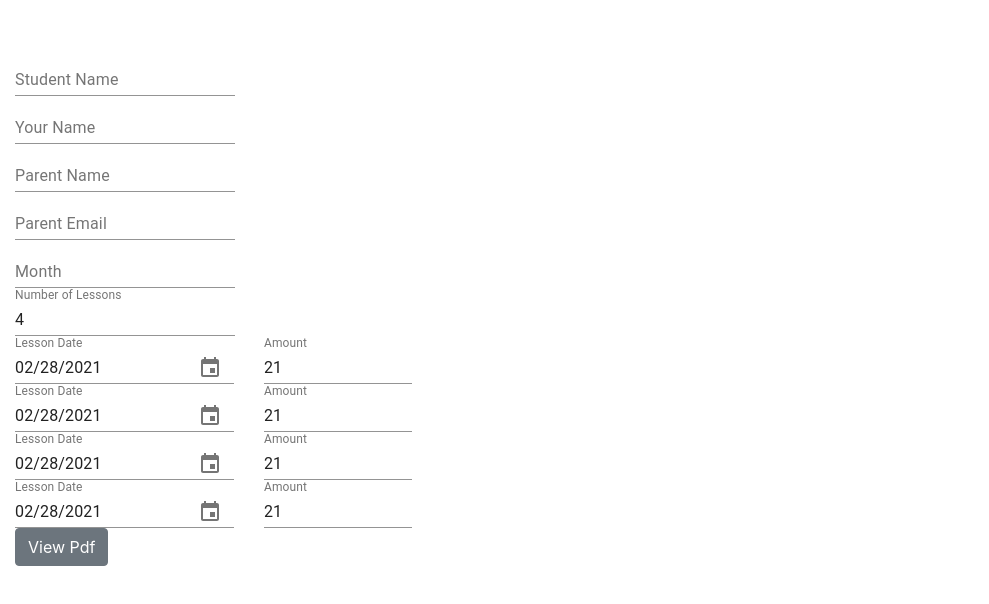
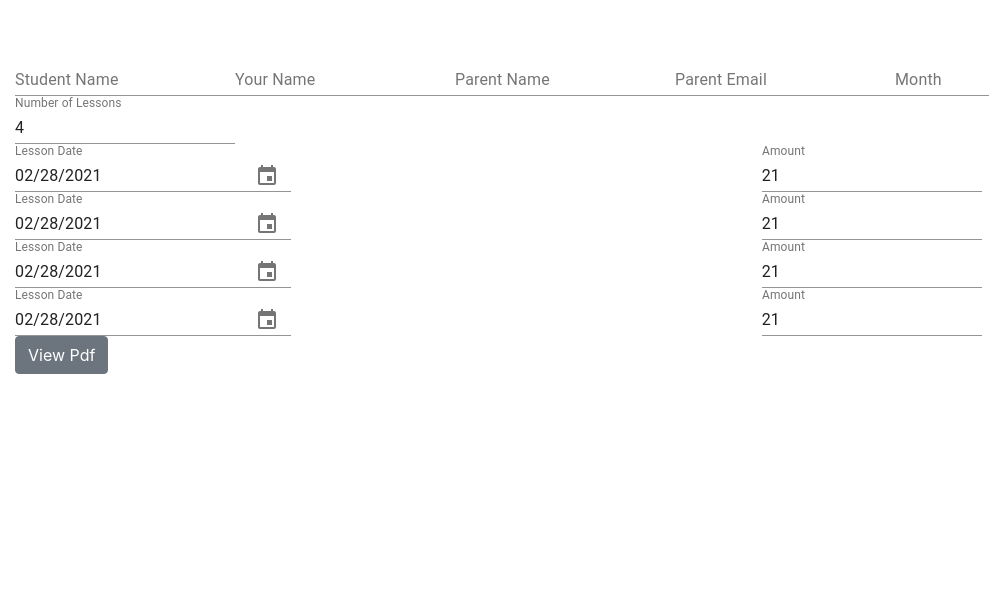
Before and after one commit to Mark-Mulligan/lesson-invoice-generator, a React (Create React App) app in the folder client/: page / in a window 1280 px wide. Shown: the top 604 px of the page, without its empty margins (0-989 px from the left). Built offline with nearby package versions, Linux system fonts and the light colour scheme; what @react-pdf/renderer would draw is missing.

Commit message:
extracted invoice form

```diff
--- a/client/src/App.js
+++ b/client/src/App.js
@@ -5,6 +5,8 @@ import TextField from "@material-ui/core/TextField";
 import MyDocument from "./components/MyDocument";
 import DateInput from "./components/DateInput";
 import "./App.css";
+import CreateInvoiceForm from "./components/CreateInvoiceForm";
+import { set } from "date-fns";
 
 const App = () => {
   const [lessonNum, setLessonNum] = useState(4);
@@ -32,15 +34,12 @@ const App = () => {
   }
 
   const onDateChange = (date, inputId) => {
-    console.log(inputId);
     let numRegex = /[0-9]+/;
     let result = inputId.match(numRegex);
-    console.log(result[0]);
     updateFieldChanged("date", Number(result[0]), date);
   };
 
   const onCostChange = (event, inputId) => {
-    console.log(event.target.value);
     let numRegex = /[0-9]+/;
     let result = inputId.match(numRegex);
     updateFieldChanged("cost", Number(result[0]), Number(event.target.value));
@@ -67,115 +66,25 @@ const App = () => {
 
   return (
     <div className="container-fluid mt-5">
-      <div className="row">
-        <div className="col-lg-4 col-12">
-          <form onSubmit={(e) => onFormSubmit(e)}>
-            <TextField
-              id="studentNameInput"
-              label="Student Name"
-              value={studentName}
-              onChange={(e) => setStudentName(e.target.value)}
-            />
-            <TextField
-              id="yourNameInput"
-              label="Your Name"
-              value={yourName}
-              onChange={(e) => setYourName(e.target.value)}
-            />
-            <TextField
-              id="parentName"
-              label="Parent Name"
-              value={parentName}
-              onChange={(e) => setParentName(e.target.value)}
-            />
-            <TextField
-              id="parentEmail"
-              label="Parent Email"
-              value={parentEmail}
-              onChange={(e) => setParentEmail(e.target.value)}
-            />
-            <TextField id="invoiceMonth" label="Month" />
-            <TextField
-              id="numLessons"
-              label="Number of Lessons"
-              type="number"
-              value={lessonNum}
-              onChange={(e) => {
-                setLessonNum(e.target.value);
-              }}
-            />
-
-            <div className="row">
-              <div className="col-7">
-                <DateInput id="date-input-0" onDateChange={onDateChange} value={lessons[0].date} />
-              </div>
-              <div className="col-5">
-                <TextField
-                  id="cost-input-0"
-                  label="Amount"
-                  type="number"
-                  value={lessons[0].cost}
-                  onChange={(e) => {
-                    onCostChange(e, e.target.id);
-                  }}
-                />
-              </div>
-            </div>
-            <div className="row">
-              <div className="col-7">
-                <DateInput id="date-input-1" onDateChange={onDateChange} value={lessons[1].date} />
-              </div>
-              <div className="col-5">
-                <TextField
-                  id="cost-input-1"
-                  label="Amount"
-                  type="number"
-                  value={lessons[1].cost}
-                  onChange={(e) => {
-                    onCostChange(e, e.target.id);
-                  }}
-                />
-              </div>
-            </div>
-            <div className="row">
-              <div className="col-7">
-                <DateInput id="date-input-2" onDateChange={onDateChange} value={lessons[2].date} />
-              </div>
-              <div className="col-5">
-                <TextField
-                  id="cost-input-2"
-                  label="Amount"
-                  type="number"
-                  value={lessons[2].cost}
-                  onChange={(e) => {
-                    onCostChange(e, e.target.id);
-                  }}
-                />
-              </div>
-            </div>
-            <div className="row">
-              <div className="col-7">
-                <DateInput id="date-input-3" onDateChange={onDateChange} value={lessons[3].date} />
-              </div>
-              <div className="col-5">
-                <TextField
-                  id="cost-input-3"
-                  label="Amount"
-                  type="number"
-                  value={lessons[3].cost}
-                  onChange={(e) => {
-                    onCostChange(e, e.target.id);
-                  }}
-                />
-              </div>
-            </div>
-            <div>
-              <button className="btn btn-secondary" type="submit">View Pdf</button>
-            </div>
-          </form>
-        </div>
-        <div className="col-lg-8 col-12"></div>
-      </div>
+      <CreateInvoiceForm
+        onFormSubmit={onFormSubmit}
+        onDateChange={onDateChange}
+        onCostChange={onCostChange}
+        lessonNum={lessonNum}
+        setLessonNum={setLessonNum}
+        studentName={studentName}
+        setStudentName={setStudentName}
+        yourName={yourName}
+        setYourName={setYourName}
+        parentName={parentName}
+        setParentName={setParentName}
+        parentEmail={parentEmail}
+        setParentEmail={setParentEmail}
+        lessons={lessons}
+        setLessons={setLessons}
+        total={total}
+        setTotal={setTotal}
+        />
     </div>
   );
 };
--- a/client/src/components/CreateInvoiceForm.js
+++ b/client/src/components/CreateInvoiceForm.js
@@ -1,12 +1,113 @@
 import React from 'react';
 import TextField from "@material-ui/core/TextField";
+import DateInput from "./DateInput";
 
-const CreateInvoiceForm = () => {
+const CreateInvoiceForm = (props) => {
   return (
-    <form>
-      <TextField id="yourNameInput" label="Your Name" />
-      <TextField id="studentNameInput" label="Student Name" />
-    </form>
+    <form onSubmit={(e) => props.onFormSubmit(e)}>
+            <TextField
+              id="studentNameInput"
+              label="Student Name"
+              value={props.studentName}
+              onChange={(e) => props.setStudentName(e.target.value)}
+            />
+            <TextField
+              id="yourNameInput"
+              label="Your Name"
+              value={props.yourName}
+              onChange={(e) => props.setYourName(e.target.value)}
+            />
+            <TextField
+              id="parentName"
+              label="Parent Name"
+              value={props.parentName}
+              onChange={(e) => props.setParentName(e.target.value)}
+            />
+            <TextField
+              id="parentEmail"
+              label="Parent Email"
+              value={props.parentEmail}
+              onChange={(e) => props.setParentEmail(e.target.value)}
+            />
+            <TextField id="invoiceMonth" label="Month" />
+            <TextField
+              id="numLessons"
+              label="Number of Lessons"
+              type="number"
+              value={props.lessonNum}
+              onChange={(e) => {
+                props.setLessonNum(e.target.value);
+              }}
+            />
+
+            <div className="row">
+              <div className="col-7">
+                <DateInput id="date-input-0" onDateChange={props.onDateChange} value={props.lessons[0].date} />
+              </div>
+              <div className="col-5">
+                <TextField
+                  id="cost-input-0"
+                  label="Amount"
+                  type="number"
+                  value={props.lessons[0].cost}
+                  onChange={(e) => {
+                    props.onCostChange(e, e.target.id);
+                  }}
+                />
+              </div>
+            </div>
+            <div className="row">
+              <div className="col-7">
+                <DateInput id="date-input-1" onDateChange={props.onDateChange} value={props.lessons[1].date} />
+              </div>
+              <div className="col-5">
+                <TextField
+                  id="cost-input-1"
+                  label="Amount"
+                  type="number"
+                  value={props.lessons[1].cost}
+                  onChange={(e) => {
+                    props.onCostChange(e, e.target.id);
+                  }}
+                />
+              </div>
+            </div>
+            <div className="row">
+              <div className="col-7">
+                <DateInput id="date-input-2" onDateChange={props.onDateChange} value={props.lessons[2].date} />
+              </div>
+              <div className="col-5">
+                <TextField
+                  id="cost-input-2"
+                  label="Amount"
+                  type="number"
+                  value={props.lessons[2].cost}
+                  onChange={(e) => {
+                    props.onCostChange(e, e.target.id);
+                  }}
+                />
+              </div>
+            </div>
+            <div className="row">
+              <div className="col-7">
+                <DateInput id="date-input-3" onDateChange={props.onDateChange} value={props.lessons[3].date} />
+              </div>
+              <div className="col-5">
+                <TextField
+                  id="cost-input-3"
+                  label="Amount"
+                  type="number"
+                  value={props.lessons[3].cost}
+                  onChange={(e) => {
+                    props.onCostChange(e, e.target.id);
+                  }}
+                />
+              </div>
+            </div>
+            <div>
+              <button className="btn btn-secondary" type="submit">View Pdf</button>
+            </div>
+          </form>
   )
 }
 
```
